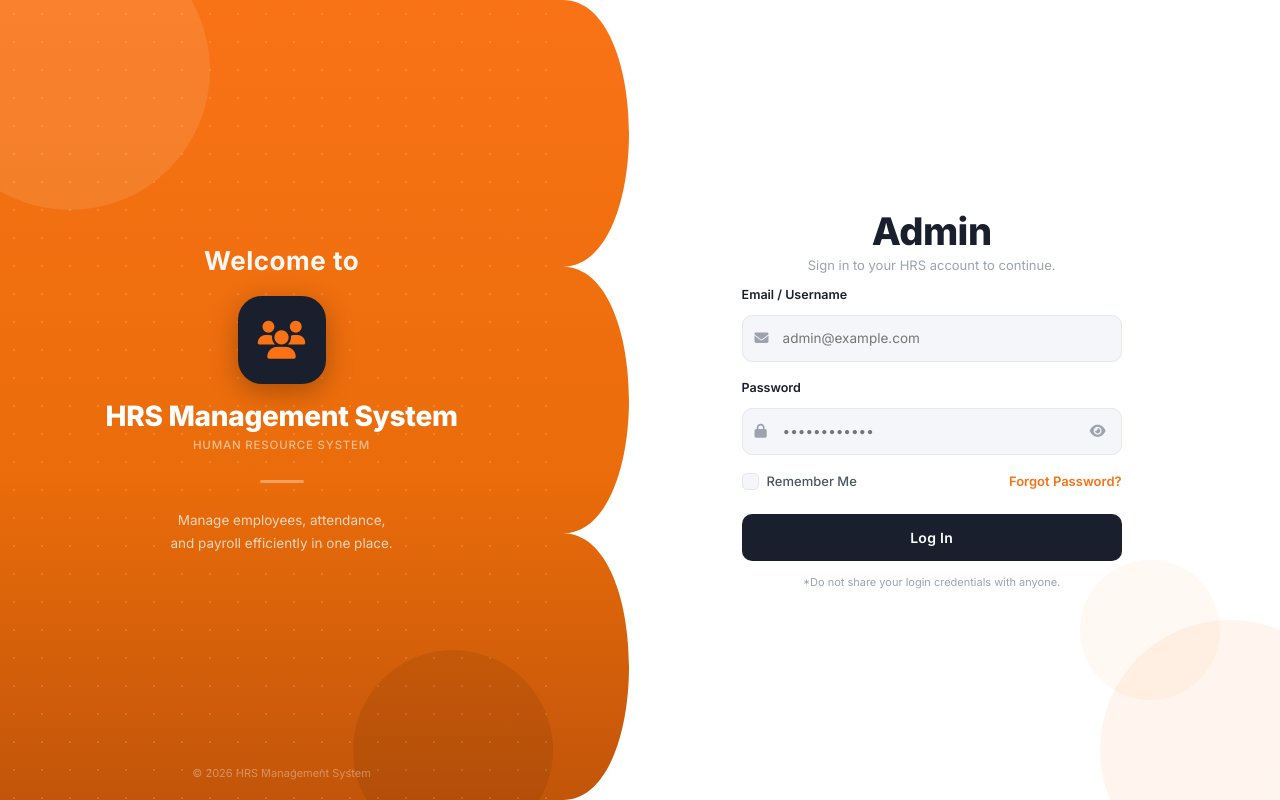
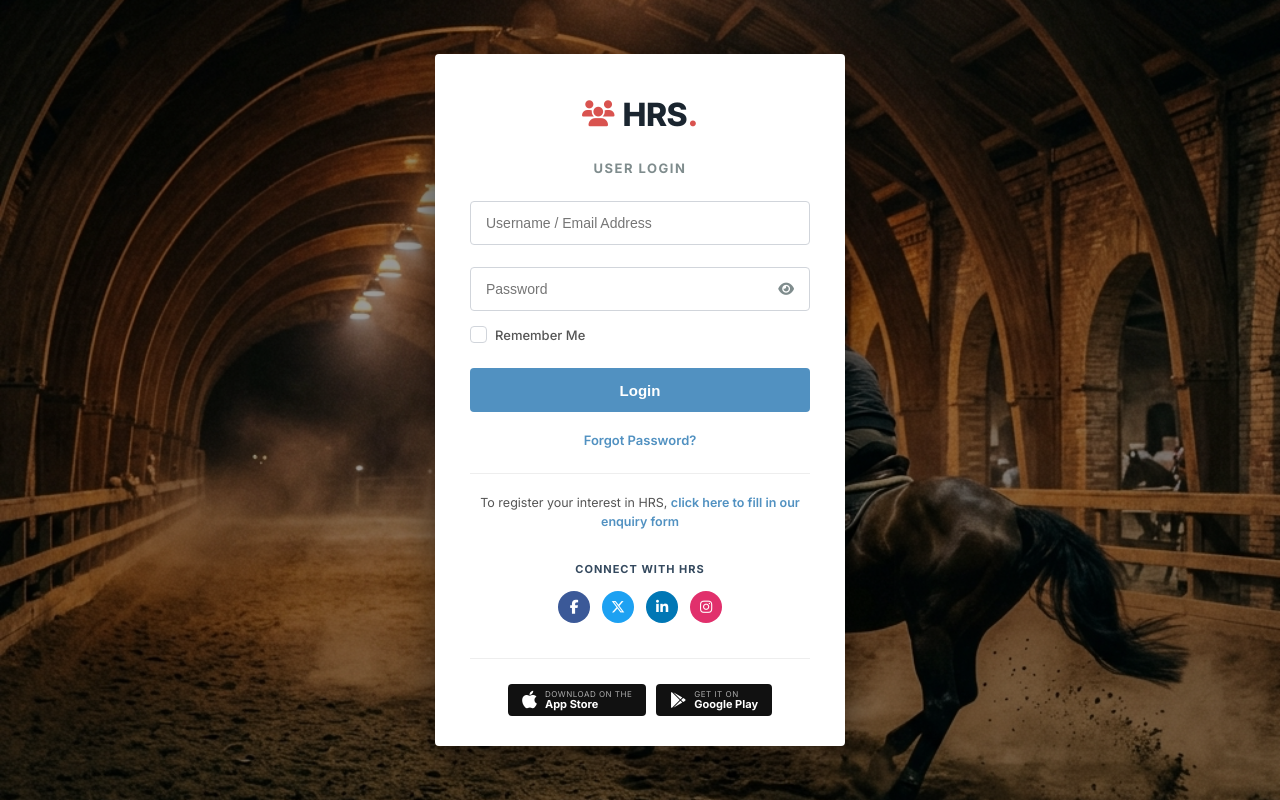
Before and after one commit to huzaifanasir-fabtechsol/web, a React (Vite) app in the folder forntend/web/: page /login in a window 1280 px wide. Built offline with nearby package versions, Linux system fonts and the light colour scheme.

Commit message:
design: redesign login page to match centered card on horse training track background image

```diff
--- a/forntend/web/src/pages/Login.jsx
+++ b/forntend/web/src/pages/Login.jsx
@@ -33,18 +33,13 @@ export default function Login() {
     }
   }, []);
 
-  // validation regex
-  const emailRe = /^[^\s@]+@[^\s@]+\.[^\s@]+$/;
-
   const validateEmail = (val) => {
-    if (!val) { setEmailErr("Email is required."); return false; }
-    if (!emailRe.test(val)) { setEmailErr("Enter a valid email."); return false; }
+    if (!val) { setEmailErr("This field is required."); return false; }
     setEmailErr(""); return true;
   };
 
   const validatePw = (val) => {
-    if (!val) { setPwErr("Password is required."); return false; }
-    if (val.length < 6) { setPwErr("Minimum 6 characters."); return false; }
+    if (!val) { setPwErr("This field is required."); return false; }
     setPwErr(""); return true;
   };
 
@@ -85,150 +80,454 @@ export default function Login() {
   };
 
   return (
-    <div className="page" style={{ display: 'flex', minHeight: '100vh', position: 'relative' }}>
+    <div className="login-container-new">
       <style>{`
-        .left-panel::before {
-          content: ''; position: absolute; inset: 0;
-          background-image: radial-gradient(rgba(255,255,255,.15) 1px, transparent 1px);
-          background-size: 28px 28px; pointer-events: none;
+        .login-container-new {
+          min-height: 100vh;
+          width: 100%;
+          background: url('/login-bg.png') no-repeat center center;
+          background-size: cover;
+          display: flex;
+          align-items: center;
+          justify-content: center;
+          font-family: 'Inter', system-ui, -apple-system, sans-serif;
+          padding: 20px;
+          box-sizing: border-box;
+          position: relative;
         }
+
+        .login-container-new::before {
+          content: '';
+          position: absolute;
+          inset: 0;
+          background: rgba(0, 0, 0, 0.4);
+          z-index: 1;
+        }
+
+        .login-card-new {
+          background: #ffffff;
+          border-radius: 4px;
+          box-shadow: 0 12px 40px rgba(0, 0, 0, 0.5);
+          width: 100%;
+          max-width: 410px;
+          padding: 40px 35px 30px;
+          box-sizing: border-box;
+          display: flex;
+          flex-direction: column;
+          align-items: center;
+          z-index: 10;
+          position: relative;
+        }
+
+        .login-logo-container {
+          display: flex;
+          align-items: center;
+          justify-content: center;
+          margin-bottom: 25px;
+        }
+
+        .logo-symbol {
+          display: flex;
+          align-items: center;
+          justify-content: center;
+          font-size: 26px;
+          color: #d9534f;
+          margin-right: 8px;
+        }
+
+        .logo-text {
+          font-size: 32px;
+          font-weight: 800;
+          color: #1a252f;
+          letter-spacing: -0.5px;
+        }
+
+        .logo-dot {
+          color: #d9534f;
+        }
+
+        .login-title-new {
+          font-size: 13px;
+          font-weight: 700;
+          color: #7f8c8d;
+          text-transform: uppercase;
+          letter-spacing: 1.5px;
+          margin-bottom: 25px;
+          text-align: center;
+        }
+
+        .form-new {
+          width: 100%;
+          display: flex;
+          flex-direction: column;
+        }
+
+        .input-group-new {
+          position: relative;
+          margin-bottom: 22px;
+          width: 100%;
+        }
+
+        .input-new {
+          width: 100%;
+          height: 44px;
+          padding: 10px 15px;
+          border: 1px solid #d1d5db;
+          border-radius: 4px;
+          font-size: 14px;
+          color: #333333;
+          box-sizing: border-box;
+          outline: none;
+          transition: border-color 0.2s;
+        }
+
+        .input-new:focus {
+          border-color: #3498db;
+        }
+
+        .input-new.is-error {
+          border-color: #d9534f;
+          background-color: #fff9f9;
+        }
+
+        /* Error Badge styling to match mockup */
+        .error-badge {
+          position: absolute;
+          left: calc(100% + 12px);
+          top: 50%;
+          transform: translateY(-50%);
+          background-color: #d9534f;
+          color: #ffffff;
+          padding: 6px 12px;
+          border-radius: 4px;
+          font-size: 12px;
+          font-weight: 600;
+          white-space: nowrap;
+          box-shadow: 0 2px 8px rgba(0, 0, 0, 0.15);
+          z-index: 100;
+          display: flex;
+          align-items: center;
+        }
+
+        .error-badge::before {
+          content: '';
+          position: absolute;
+          right: 100%;
+          top: 50%;
+          transform: translateY(-50%);
+          border-width: 6px;
+          border-style: solid;
+          border-color: transparent #d9534f transparent transparent;
+        }
+
+        .btn-submit-new {
+          width: 100%;
+          height: 44px;
+          background-color: #5191c1;
+          color: #ffffff;
+          border: none;
+          border-radius: 4px;
+          font-size: 15px;
+          font-weight: 700;
+          cursor: pointer;
+          transition: background-color 0.2s;
+          margin-top: 5px;
+          margin-bottom: 20px;
+          outline: none;
+          display: flex;
+          align-items: center;
+          justify-content: center;
+          gap: 8px;
+        }
+
+        .btn-submit-new:hover {
+          background-color: #417ba8;
+        }
+
+        .btn-submit-new:disabled {
+          background-color: #a0c2dc;
+          cursor: not-allowed;
+        }
+
+        .link-forgot-new {
+          color: #5191c1;
+          text-decoration: none;
+          font-size: 13px;
+          font-weight: 600;
+          text-align: center;
+          margin-bottom: 25px;
+          display: block;
+        }
+
+        .link-forgot-new:hover {
+          text-decoration: underline;
+        }
+
+        .register-text-new {
+          font-size: 12.5px;
+          color: #555555;
+          text-align: center;
+          line-height: 1.5;
+          margin-bottom: 30px;
+          border-top: 1px solid #eeeeee;
+          padding-top: 20px;
+          width: 100%;
+        }
+
+        .register-link-new {
+          color: #5191c1;
+          text-decoration: none;
+          font-weight: 600;
+        }
+
+        .register-link-new:hover {
+          text-decoration: underline;
+        }
+
+        .connect-header-new {
+          font-size: 11px;
+          font-weight: 700;
+          color: #34495e;
+          margin-bottom: 15px;
+          text-transform: uppercase;
+          letter-spacing: 1px;
+          text-align: center;
+          width: 100%;
+        }
+
+        .social-row-new {
+          display: flex;
+          justify-content: center;
+          gap: 12px;
+          margin-bottom: 35px;
+          width: 100%;
+        }
+
+        .social-circle-new {
+          width: 32px;
+          height: 32px;
+          border-radius: 50%;
+          background-color: #3b5998; /* Facebook default */
+          display: flex;
+          align-items: center;
+          justify-content: center;
+          color: #ffffff;
+          font-size: 14px;
+          text-decoration: none;
+          transition: transform 0.2s, opacity 0.2s;
+        }
+
+        .social-circle-new:hover {
+          transform: scale(1.1);
+          opacity: 0.9;
+        }
+
+        .social-circle-new.fb { background-color: #3b5998; }
+        .social-circle-new.tw { background-color: #1da1f2; }
+        .social-circle-new.ln { background-color: #0077b5; }
+        .social-circle-new.ig { background-color: #e1306c; }
+
+        .app-downloads-new {
+          display: flex;
+          justify-content: center;
+          gap: 10px;
+          width: 100%;
+          border-top: 1px solid #eeeeee;
+          padding-top: 25px;
+        }
+
+        .app-btn-new {
+          display: flex;
+          align-items: center;
+          background-color: #111111;
+          color: #ffffff;
+          border-radius: 4px;
+          padding: 6px 14px;
+          text-decoration: none;
+          min-width: 115px;
+          box-sizing: border-box;
+          transition: background-color 0.2s;
+        }
+
+        .app-btn-new:hover {
+          background-color: #2a2a2a;
+        }
+
+        .app-icon-new {
+          font-size: 20px;
+          margin-right: 8px;
+        }
+
+        .app-btn-text-new {
+          display: flex;
+          flex-direction: column;
+          align-items: flex-start;
+          line-height: 1.1;
+        }
+
+        .app-sub-text-new {
+          font-size: 8px;
+          text-transform: uppercase;
+          letter-spacing: 0.5px;
+          color: #aaaaaa;
+        }
+
+        .app-main-text-new {
+          font-size: 11px;
+          font-weight: 700;
+        }
+
+        .shake {
+          animation: shakeKey 0.3s;
+        }
+
+        @keyframes shakeKey {
+          0%, 100% { transform: translateX(0); }
+          25% { transform: translateX(-6px); }
+          75% { transform: translateX(6px); }
+        }
+
         @keyframes spin { to { transform: rotate(360deg); } }
+
+        /* Responsive adjustments for error badges on small screens */
+        @media (max-width: 768px) {
+          .error-badge {
+            position: static;
+            transform: none;
+            left: auto;
+            top: auto;
+            margin-top: 5px;
+            white-space: normal;
+          }
+          .error-badge::before {
+            display: none;
+          }
+        }
       `}</style>
 
-      {/* LEFT PANEL */}
-      <div className="left-panel" style={{ width: '44%', minHeight: '100vh', background: 'linear-gradient(180deg, #f97316 0%, #ea6c0a 60%, #c2550a 100%)', position: 'relative', overflow: 'hidden', display: 'flex', flexDirection: 'column', alignItems: 'center', justifyContent: 'center', padding: '52px 36px' }}>
-        <div className="blob blob-1" style={{ position: 'absolute', borderRadius: '50%', pointerEvents: 'none', width: 280, height: 280, background: 'rgba(255,255,255,.10)', top: -70, left: -70 }}></div>
-        <div className="blob blob-2" style={{ position: 'absolute', borderRadius: '50%', pointerEvents: 'none', width: 200, height: 200, background: 'rgba(0,0,0,.08)', bottom: -50, right: 10 }}></div>
+      <div className={`login-card-new ${shake ? 'shake' : ''}`}>
 
-        <div className="brand-content" style={{ position: 'relative', zIndex: 2, textAlign: 'center', width: '100%' }}>
-          <div className="welcome-txt" style={{ fontSize: 26, fontWeight: 700, color: 'rgba(255,255,255,.95)', marginBottom: 20, letterSpacing: '.02em' }}>Welcome to</div>
-
-          <div className="brand-logo-wrap" style={{ width: 88, height: 88, background: 'var(--active)', borderRadius: 24, display: 'flex', alignItems: 'center', justifyContent: 'center', margin: '0 auto 16px', boxShadow: '0 8px 28px rgba(0,0,0,.28)' }}>
-            <i className="fa-solid fa-users" style={{ fontSize: 38, color: 'var(--accent1)' }}></i>
+        {/* Logo */}
+        <div className="login-logo-container">
+          <div className="logo-symbol">
+            <i className="fa-solid fa-users"></i>
+          </div>
+          <div className="logo-text">
+            HRS<span className="logo-dot">.</span>
+          </div>
         </div>
 
-          <div className="brand-name" style={{ fontSize: 28, fontWeight: 800, color: '#fff', letterSpacing: '-.3px', lineHeight: 1.2, marginBottom: 4 }}>HRS Management System</div>
-          <div className="brand-tagline-small" style={{ fontSize: 11.5, fontWeight: 500, letterSpacing: '.07em', textTransform: 'uppercase', color: 'rgba(255,255,255,.55)', marginBottom: 28 }}>Human Resource System</div>
-          <div className="brand-divider" style={{ width: 44, height: 3, background: 'rgba(255,255,255,.35)', borderRadius: 2, margin: '0 auto 26px' }}></div>
-          <p className="brand-tagline" style={{ fontSize: 13.5, fontWeight: 400, color: 'rgba(255,255,255,.72)', lineHeight: 1.7, maxWidth: 230, margin: '0 auto' }}>
-            Manage employees, attendance, and payroll efficiently in one place.
-          </p>
-        </div>
-        <div className="left-footer" style={{ position: 'absolute', bottom: 20, left: 0, right: 0, zIndex: 2, textAlign: 'center', fontSize: 11, color: 'rgba(255,255,255,.35)' }}>© 2026 HRS Management System</div>
-      </div>
+        <div className="login-title-new">User Login</div>
 
-      {/* CLOUD BORDER */}
-      <svg className="cloud-svg" viewBox="0 0 88 600" preserveAspectRatio="none" style={{ position: 'absolute', left: '44%', top: 0, height: '100%', width: 88, zIndex: 10, display: 'block', overflow: 'visible' }}>
-        <defs>
-          <linearGradient id="og" x1="0" y1="0" x2="0" y2="1">
-            <stop offset="0%" stopColor="#f97316"/>
-            <stop offset="60%" stopColor="#ea6c0a"/>
-            <stop offset="100%" stopColor="#c2550a"/>
-          </linearGradient>
-        </defs>
-        <path d="M 0,0 L 0,600 C 88,600 88,400 0,400 C 88,400 88,200 0,200 C 88,200 88,0 0,0 Z" fill="url(#og)"/>
-      </svg>
-
-      {/* RIGHT PANEL */}
-      <div className="right-panel" style={{ flex: 1, background: '#ffffff', display: 'flex', alignItems: 'center', justifyContent: 'center', padding: '40px 40px 40px 60px', position: 'relative', overflow: 'hidden' }}>
-        <div className="deco-circle dc-1" style={{ position: 'absolute', borderRadius: '50%', pointerEvents: 'none', width: 260, height: 260, background: 'rgba(249,115,22,.07)', bottom: -80, right: -80 }}></div>
-        <div className="deco-circle dc-2" style={{ position: 'absolute', borderRadius: '50%', pointerEvents: 'none', width: 140, height: 140, background: 'rgba(249,115,22,.05)', bottom: 100, right: 60 }}></div>
-
-        <div className="login-card" style={{ width: '100%', maxWidth: 380, zIndex: 2, transform: shake ? 'translateX(5px)' : 'none', transition: 'transform 0.1s' }}>
-          <p className="card-role" style={{ fontSize: 38, fontWeight: 800, letterSpacing: '-.5px', color: 'var(--text-dark)', textAlign: 'center', marginBottom: 4, lineHeight: 1.1 }}>Admin</p>
-          <p className="card-sub" style={{ fontSize: 13, color: 'var(--text-soft)', marginBottom: 14, textAlign: 'center' }}>Sign in to your HRS account to continue.</p>
-
-          {/* Alert */}
+        {/* General Alert */}
         {alertMsg && (
-            <div className="alert alert-error show" style={{ display: 'flex', alignItems: 'flex-start', gap: 9, padding: '11px 14px', borderRadius: 10, fontSize: 13, fontWeight: 500, marginBottom: 18, lineHeight: 1.45, background: '#fef2f2', color: '#b91c1c', border: '1px solid #fecaca' }}>
-              <i className="fa-solid fa-circle-exclamation" style={{ fontSize: 13, marginTop: 1, flexShrink: 0 }}></i>
-              <span>{alertMsg}</span>
+          <div style={{ width: '100%', padding: '10px 14px', background: '#fef2f2', border: '1px solid #fecaca', borderRadius: 4, color: '#b91c1c', fontSize: 13, marginBottom: 15, boxSizing: 'border-box' }}>
+            {alertMsg}
           </div>
         )}
 
-          <form onSubmit={handleLogin} noValidate>
-            {/* Email */}
-            <div className="form-group" style={{ marginBottom: 18 }}>
-              <label className="form-label" style={{ display: 'block', fontSize: 12.5, fontWeight: 600, color: 'var(--text-dark)', marginBottom: 7 }}>Email / Username</label>
-              <div className="input-wrap" style={{ position: 'relative' }}>
-                <i className="fa-solid fa-envelope input-icon" style={{ position: 'absolute', left: 13, top: '50%', transform: 'translateY(-50%)', fontSize: 14, color: 'var(--text-soft)', pointerEvents: 'none' }}></i>
+        <form onSubmit={handleLogin} className="form-new" noValidate>
+          {/* Email / Username */}
+          <div className="input-group-new">
             <input
               id="login-email"
-                  className={`form-input ${emailErr ? 'is-error' : ''}`}
+              className={`input-new ${emailErr ? 'is-error' : ''}`}
               type="email"
               value={email}
               onChange={(e) => { setEmail(e.target.value); if (emailErr) validateEmail(e.target.value); setAlertMsg(""); }}
               onBlur={(e) => validateEmail(e.target.value)}
-                  placeholder="admin@example.com"
-                  style={{ width: '100%', height: 47, padding: '0 42px 0 40px', border: '1.5px solid var(--border)', borderRadius: 10, fontSize: 13.5, fontFamily: 'Inter', color: 'var(--text-dark)', background: 'var(--bg)', outline: 'none' }}
+              placeholder="Username / Email Address"
             />
-              </div>
             {emailErr && (
-                <div className="field-err show" style={{ display: 'flex', alignItems: 'center', gap: 5, fontSize: 11.5, fontWeight: 500, color: '#ef4444', marginTop: 5 }}>
-                  <i className="fa-solid fa-circle-exclamation" style={{ fontSize: 10 }}></i>
-                  <span>{emailErr}</span>
+              <div className="error-badge">
+                {emailErr}
               </div>
             )}
           </div>
 
           {/* Password */}
-            <div className="form-group" style={{ marginBottom: 18 }}>
-              <label className="form-label" style={{ display: 'block', fontSize: 12.5, fontWeight: 600, color: 'var(--text-dark)', marginBottom: 7 }}>Password</label>
-              <div className="input-wrap" style={{ position: 'relative' }}>
-                <i className="fa-solid fa-lock input-icon" style={{ position: 'absolute', left: 13, top: '50%', transform: 'translateY(-50%)', fontSize: 14, color: 'var(--text-soft)', pointerEvents: 'none' }}></i>
+          <div className="input-group-new" style={{ marginBottom: 15 }}>
             <input
               id="login-password"
-                  className={`form-input ${pwErr ? 'is-error' : ''}`}
+              className={`input-new ${pwErr ? 'is-error' : ''}`}
               type={showPassword ? "text" : "password"}
               value={password}
               onChange={(e) => { setPassword(e.target.value); if (pwErr) validatePw(e.target.value); setAlertMsg(""); }}
               onBlur={(e) => validatePw(e.target.value)}
-                  placeholder="••••••••••••"
-                  style={{ width: '100%', height: 47, padding: '0 42px 0 40px', border: '1.5px solid var(--border)', borderRadius: 10, fontSize: 13.5, fontFamily: 'Inter', color: 'var(--text-dark)', background: 'var(--bg)', outline: 'none' }}
+              placeholder="Password"
             />
-                <button type="button" className="pw-toggle" onClick={() => setShowPassword(!showPassword)} style={{ position: 'absolute', right: 11, top: '50%', transform: 'translateY(-50%)', background: 'none', border: 'none', cursor: 'pointer', color: 'var(--text-soft)', fontSize: 14, padding: 5, borderRadius: 6 }}>
+            <button type="button" className="pw-toggle" onClick={() => setShowPassword(!showPassword)} style={{ position: 'absolute', right: 11, top: '50%', transform: 'translateY(-50%)', background: 'none', border: 'none', cursor: 'pointer', color: '#7f8c8d', fontSize: 14, padding: 5, borderRadius: 6 }}>
               <i className={`fa-solid ${showPassword ? 'fa-eye-slash' : 'fa-eye'}`}></i>
             </button>
-              </div>
             {pwErr && (
-                <div className="field-err show" style={{ display: 'flex', alignItems: 'center', gap: 5, fontSize: 11.5, fontWeight: 500, color: '#ef4444', marginTop: 5 }}>
-                  <i className="fa-solid fa-circle-exclamation" style={{ fontSize: 10 }}></i>
-                  <span>{pwErr}</span>
+              <div className="error-badge">
+                {pwErr}
               </div>
             )}
           </div>
 
-            {/* Remember & Forgot */}
-            <div className="form-row" style={{ display: 'flex', alignItems: 'center', justifyContent: 'space-between', margin: '4px 0 24px', gap: 8, flexWrap: 'wrap' }}>
-              <label className="checkbox-label" style={{ display: 'flex', alignItems: 'center', gap: 8, cursor: 'pointer', userSelect: 'none' }}>
+          {/* Remember Me Checkbox */}
+          <div style={{ display: 'flex', alignItems: 'center', justifyContent: 'space-between', marginBottom: 20, width: '100%' }}>
+            <label style={{ display: 'flex', alignItems: 'center', gap: 8, cursor: 'pointer', userSelect: 'none' }}>
               <input type="checkbox" checked={rememberMe} onChange={(e) => setRememberMe(e.target.checked)} style={{ display: 'none' }} />
-                <span className="custom-cb" style={{ width: 17, height: 17, borderRadius: 5, flexShrink: 0, border: `1.5px solid ${rememberMe ? 'var(--accent1)' : 'var(--border)'}`, background: rememberMe ? 'var(--accent1)' : 'var(--bg)', display: 'flex', alignItems: 'center', justifyContent: 'center' }}>
+              <span style={{ width: 17, height: 17, borderRadius: 4, flexShrink: 0, border: `1.5px solid ${rememberMe ? '#5191c1' : '#d1d5db'}`, background: rememberMe ? '#5191c1' : '#ffffff', display: 'flex', alignItems: 'center', justifyContent: 'center', transition: 'all 0.2s' }}>
                 <i className="fa-solid fa-check" style={{ fontSize: 9, color: '#fff', opacity: rememberMe ? 1 : 0 }}></i>
               </span>
-                <span className="cb-text" style={{ fontSize: 13, color: 'var(--text-mid)', fontWeight: 500 }}>Remember Me</span>
+              <span style={{ fontSize: 13, color: '#555555', fontWeight: 500 }}>Remember Me</span>
             </label>
-              <Link to="/forgot-password" style={{ fontSize: 13, fontWeight: 600, color: 'var(--accent1)', textDecoration: 'none' }}>Forgot Password?</Link>
           </div>
 
-            {/* Submit */}
+          {/* Submit Button */}
           <button
             type="submit"
             id="login-submit"
+            className="btn-submit-new"
             disabled={isLoading || isSuccess}
-              style={{ width: '100%', height: 47, background: isSuccess ? '#16a34a' : 'var(--active)', color: '#fff', border: 'none', borderRadius: 10, fontSize: 14, fontWeight: 600, fontFamily: 'Inter', cursor: (isLoading || isSuccess) ? 'not-allowed' : 'pointer', letterSpacing: '.02em', display: 'flex', alignItems: 'center', justifyContent: 'center', gap: 8, opacity: (isLoading || isSuccess) ? 0.65 : 1 }}
           >
             {isLoading && (
-                <div style={{ width: 18, height: 18, border: '2.5px solid rgba(255,255,255,.28)', borderTopColor: '#fff', borderRadius: '50%', animation: 'spin .6s linear infinite' }}></div>
+              <div style={{ width: 16, height: 16, border: '2px solid rgba(255,255,255,.28)', borderTopColor: '#fff', borderRadius: '50%', animation: 'spin .6s linear infinite' }}></div>
             )}
-              {isSuccess && <i className="fa-solid fa-circle-check"></i>}
-              {!isLoading && !isSuccess && <span>Log In</span>}
-              {isLoading && <span>Signing in…</span>}
-              {isSuccess && <span>Access Granted…</span>}
+            {isSuccess ? 'Access Granted...' : (isLoading ? 'Logging in...' : 'Login')}
           </button>
         </form>
 
-          <p className="hint-txt" style={{ marginTop: 14, fontSize: 11, color: 'var(--text-soft)', textAlign: 'center' }}>*Do not share your login credentials with anyone.</p>
+        {/* Forgot Password */}
+        <Link to="/forgot-password" className="link-forgot-new">Forgot Password?</Link>
+
+        {/* Register Text */}
+        <div className="register-text-new">
+          To register your interest in HRS, <a href="#" className="register-link-new">click here to fill in our enquiry form</a>
         </div>
+
+        {/* Connect Header */}
+        <div className="connect-header-new">Connect with HRS</div>
+
+        {/* Social Row */}
+        <div className="social-row-new">
+          <a href="#" className="social-circle-new fb"><i className="fa-brands fa-facebook-f"></i></a>
+          <a href="#" className="social-circle-new tw"><i className="fa-brands fa-x-twitter"></i></a>
+          <a href="#" className="social-circle-new ln"><i className="fa-brands fa-linkedin-in"></i></a>
+          <a href="#" className="social-circle-new ig"><i className="fa-brands fa-instagram"></i></a>
+        </div>
+
+        {/* App Downloads */}
+        <div className="app-downloads-new">
+          <a href="#" className="app-btn-new">
+            <i className="fa-brands fa-apple app-icon-new"></i>
+            <div className="app-btn-text-new">
+              <span className="app-sub-text-new">Download on the</span>
+              <span className="app-main-text-new">App Store</span>
+            </div>
+          </a>
+          <a href="#" className="app-btn-new">
+            <i className="fa-brands fa-google-play app-icon-new" style={{ fontSize: 16 }}></i>
+            <div className="app-btn-text-new">
+              <span className="app-sub-text-new">Get it on</span>
+              <span className="app-main-text-new">Google Play</span>
+            </div>
+          </a>
+        </div>
+
       </div>
     </div>
   );
```
Also changed, not shown: forntend/web/public/login-bg.png (added). Lines whose indentation alone changed are shown as unchanged.
